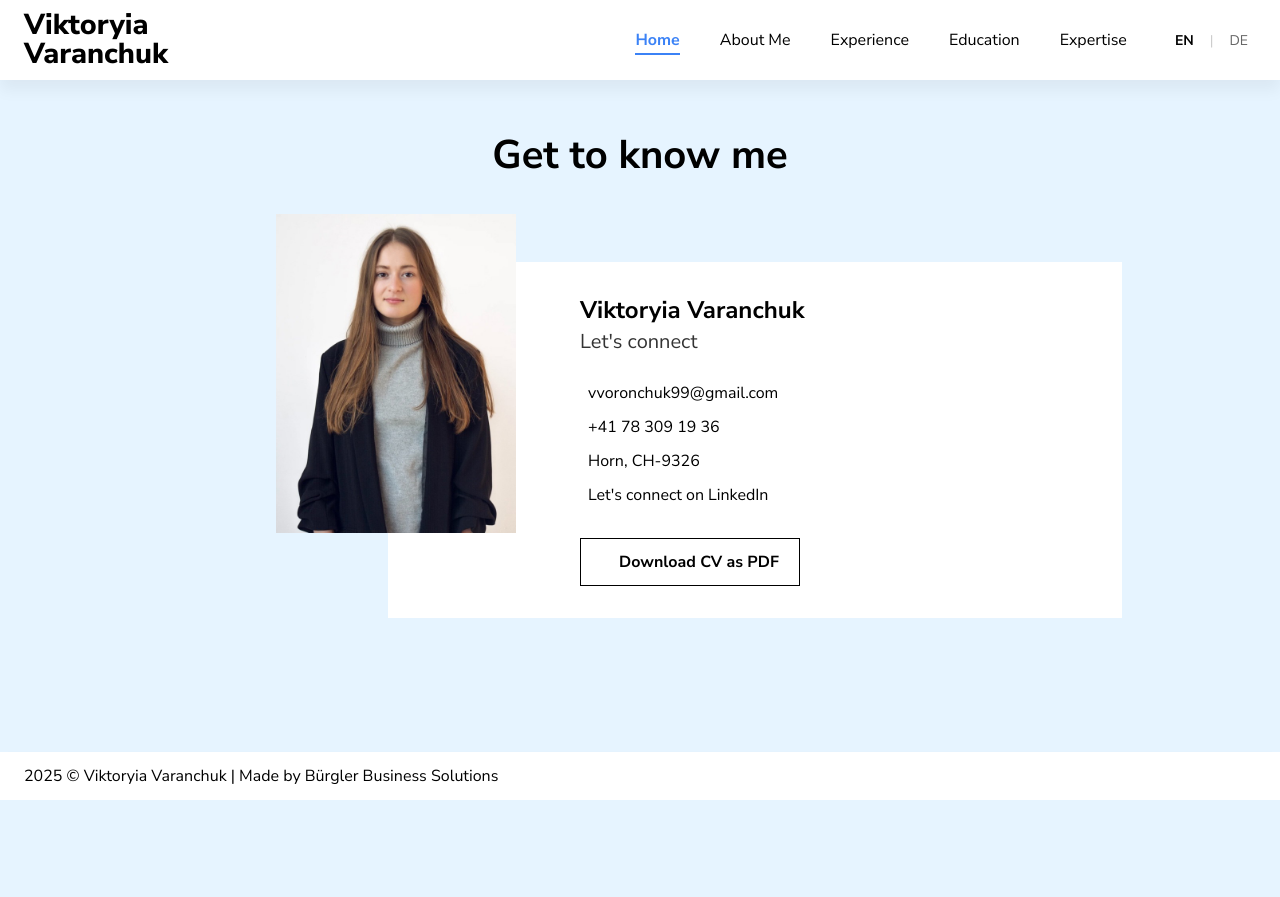
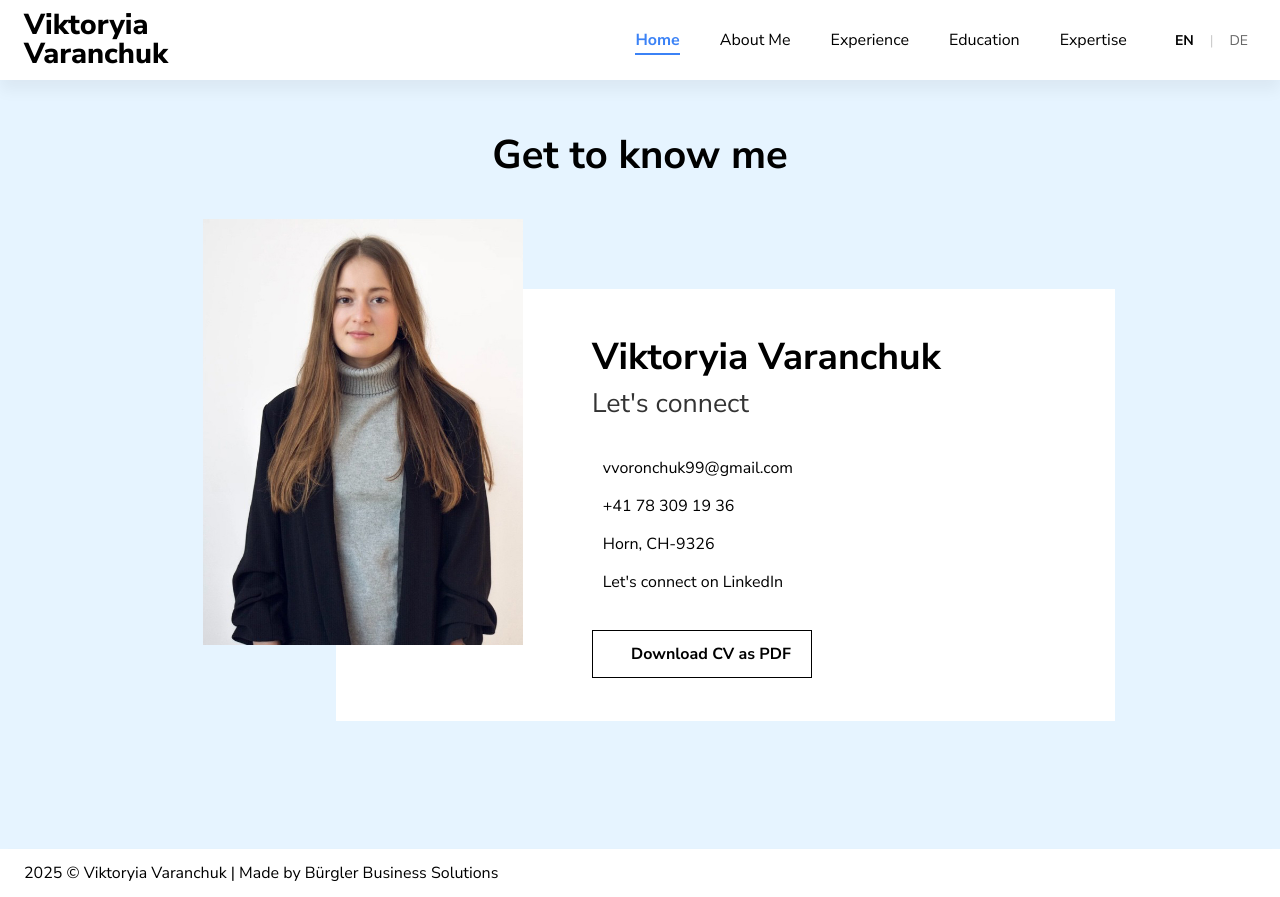
Before and after one commit to noelbue/vv-cv-website, a React (Create React App) app: page / in a window 1280 px wide. Before the commit the page ends 800 px from the top, so only its background shows below. Built offline with nearby package versions, Linux system fonts and the light colour scheme; the HTML template or start-up script is replaced by a standard one.

Commit message:
Updated home css

```diff
--- a/src/styles/HomeItem.css
+++ b/src/styles/HomeItem.css
@@ -1,27 +1,27 @@
 .home-container {
-  max-width: 600px;
+  max-width: 800px;
   margin: 0 auto;
   position: relative;
 }
 
 .home-content {
   background: var(--white);
-  padding: 2rem 2rem 2rem 12rem;
-  width: 85%;
+  padding: 2.67rem 2.67rem 2.67rem 16rem;
+  width: 60%;
   position: relative;
   z-index: 1;
-  margin-left: 8%;
-  margin-top: 5rem;
-  margin-bottom: 6rem;
+  margin-left: 12%;
+  margin-top: 6.67rem;
+  margin-bottom: 8rem;
 }
 
 .home-content li {
   list-style: none;
-  margin-top: 0.75rem;
+  margin-top: 1rem;
 }
 
 .home-content li i {
-  margin-right: 0.5rem;
+  margin-right: 0.67rem;
 }
 
 .home-content li a {
@@ -37,12 +37,12 @@
 
 .home-images {
   position: absolute;
-  left: -4rem;
-  top: -3rem;
+  left: -2.33rem;
+  top: -4.33rem;
   width: 40%;
   display: flex;
   flex-direction: column;
-  gap: 2rem;
+  gap: 2.67rem;
   z-index: 2;
 }
 
@@ -51,7 +51,7 @@
 }
 
 .home-section {
-  margin-bottom: 2rem;
+  margin-bottom: 2.67rem;
 }
 
 .home-section:last-child {
@@ -59,19 +59,23 @@
 }
 
 .home-section h2 {
-  font-size: 1.75rem;
-  margin-bottom: 1rem;
+  font-size: 2.33rem;
+  margin-bottom: 1.33rem;
+}
+
+.home-content h2 {
+  font-size: 2.33rem;
 }
 
 .home-content p {
-  font-size: 1.25rem;
+  font-size: 1.67rem;
   line-height: 1.6;
-  margin-bottom: 1.5rem;
+  margin-bottom: 2rem;
   color: #333;
 }
 
 .home-content ul {
-  margin-bottom: 1rem;
+  margin-bottom: 1.33rem;
 }
 
 @media (max-width: 1024px) {
```
